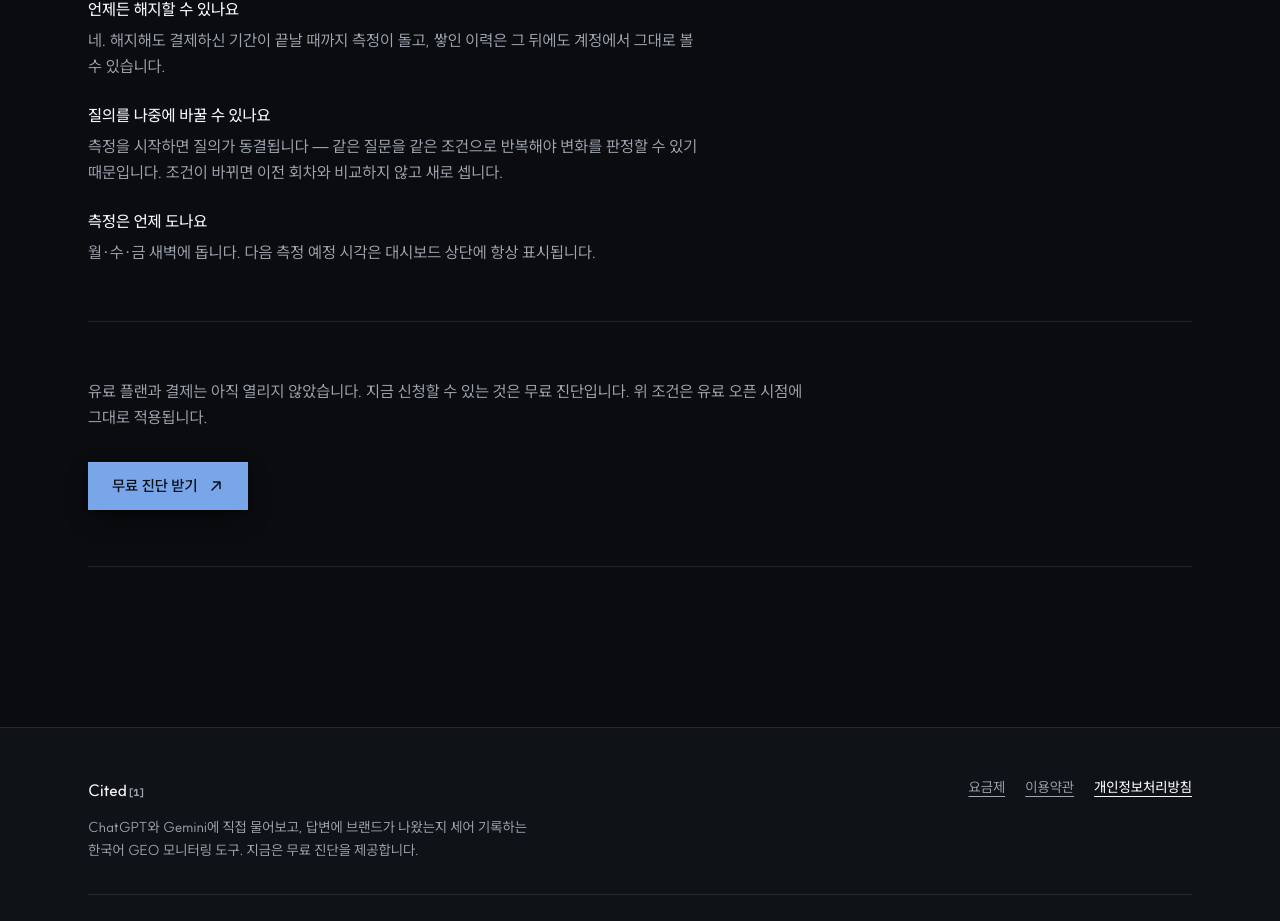
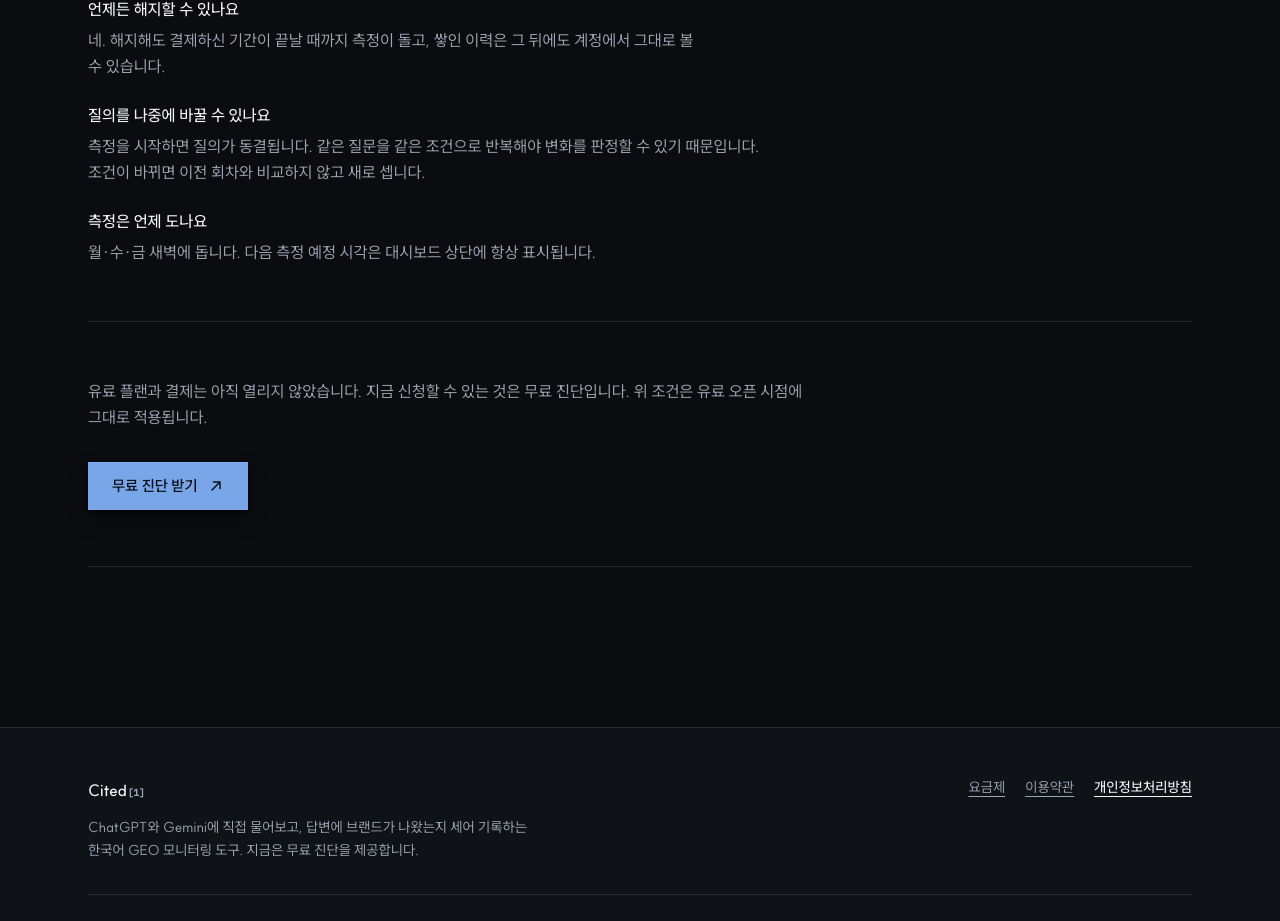
Before and after one commit to Youl-AI/cited, a Next.js app: page /pricing in a window 1280 px wide. Shown: the part 1455-2376 px from the top of the page. Built offline with nearby package versions, Linux system fonts and the light colour scheme.

Commit message:
fix(pricing): FAQ 문구 em-dash 제거 — 디자인 배터리(§9.G) 준수
Co-Authored-By: Claude Fable 5 <noreply@anthropic.com>

```diff
--- a/src/app/(marketing)/pricing/page.tsx
+++ b/src/app/(marketing)/pricing/page.tsx
@@ -390,7 +390,7 @@ export default function PricingPage() {
           <div>
             <dt className="font-medium">질의를 나중에 바꿀 수 있나요</dt>
             <dd className="mt-1.5 text-base leading-relaxed text-muted-foreground">
-              측정을 시작하면 질의가 동결됩니다 — 같은 질문을 같은 조건으로 반복해야 변화를
+              측정을 시작하면 질의가 동결됩니다. 같은 질문을 같은 조건으로 반복해야 변화를
               판정할 수 있기 때문입니다. 조건이 바뀌면 이전 회차와 비교하지 않고 새로 셉니다.
             </dd>
           </div>
```
